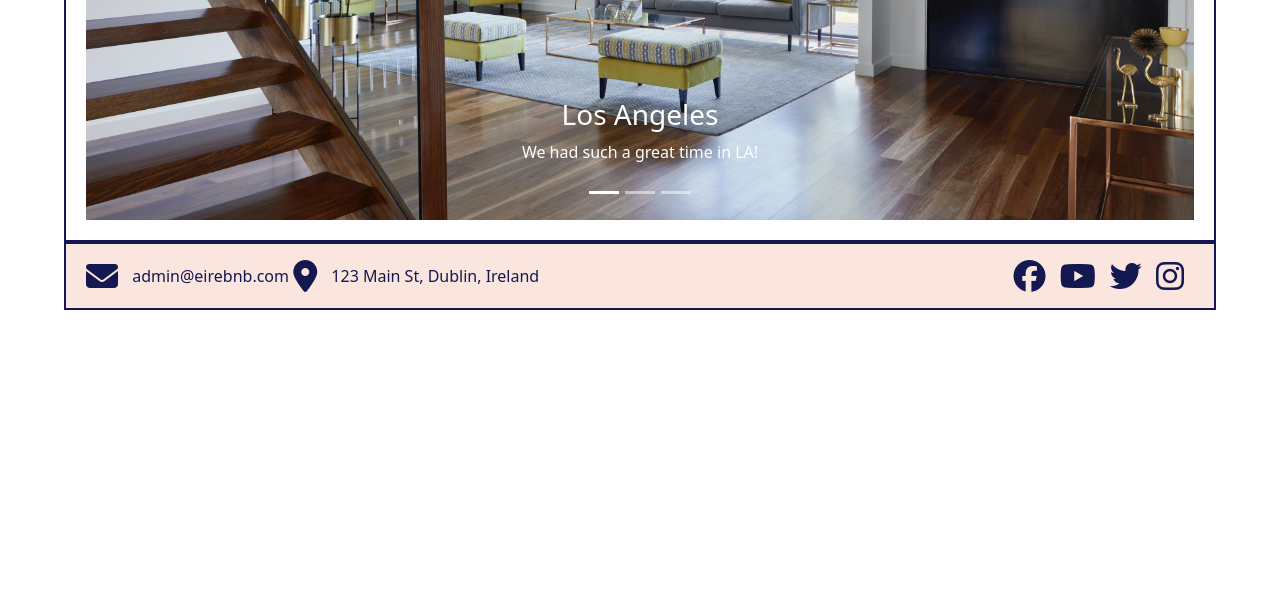
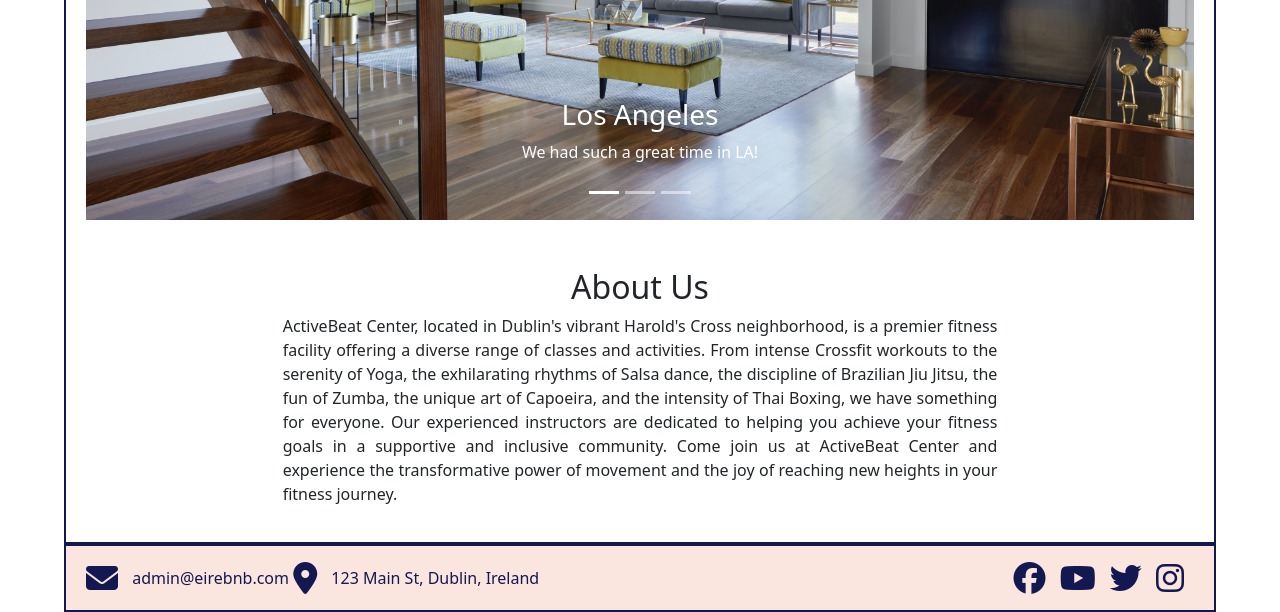
Before and after one commit to AmeenNoor/eire-bnb, a Django app: page / in a window 1280 px wide. Shown: the part 641-1253 px from the top of the page. Before the commit the page ends 951 px from the top, so only its background shows below. Run offline with Django 3.2, Linux system fonts and the light colour scheme; some libraries are stand-ins or nearby versions; some web fonts are replaced.

Commit message:
Add ABOUT US section in home page

```diff
--- a/templates/home.html
+++ b/templates/home.html
@@ -67,4 +67,26 @@
     <span class="carousel-control-next-icon"></span>
   </button>
 </div>
+
+<!-- ABOUT US SECTION -->
+<div class="container mt-5">
+  <h2 class="text-center">About Us</h2>
+  <div class="row justify-content-md-center">
+    <div class="col-md-8">
+      <p style="text-align: justify">
+        ActiveBeat Center, located in Dublin's vibrant Harold's Cross
+        neighborhood, is a premier fitness facility offering a diverse range of
+        classes and activities. From intense Crossfit workouts to the serenity
+        of Yoga, the exhilarating rhythms of Salsa dance, the discipline of
+        Brazilian Jiu Jitsu, the fun of Zumba, the unique art of Capoeira, and
+        the intensity of Thai Boxing, we have something for everyone. Our
+        experienced instructors are dedicated to helping you achieve your
+        fitness goals in a supportive and inclusive community. Come join us at
+        ActiveBeat Center and experience the transformative power of movement
+        and the joy of reaching new heights in your fitness journey.
+      </p>
+    </div>
+  </div>
+</div>
+
 {% endblock %}
```
